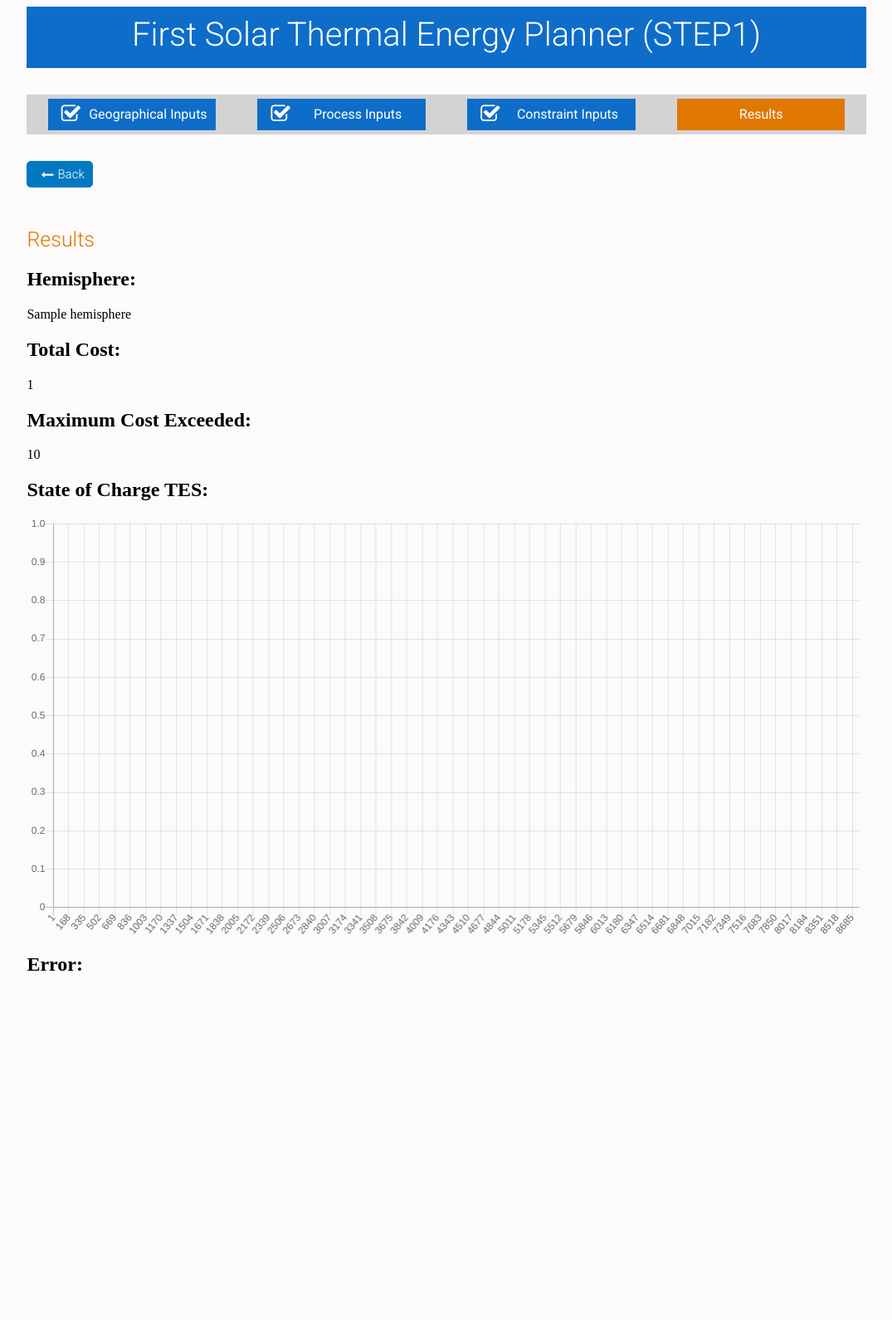
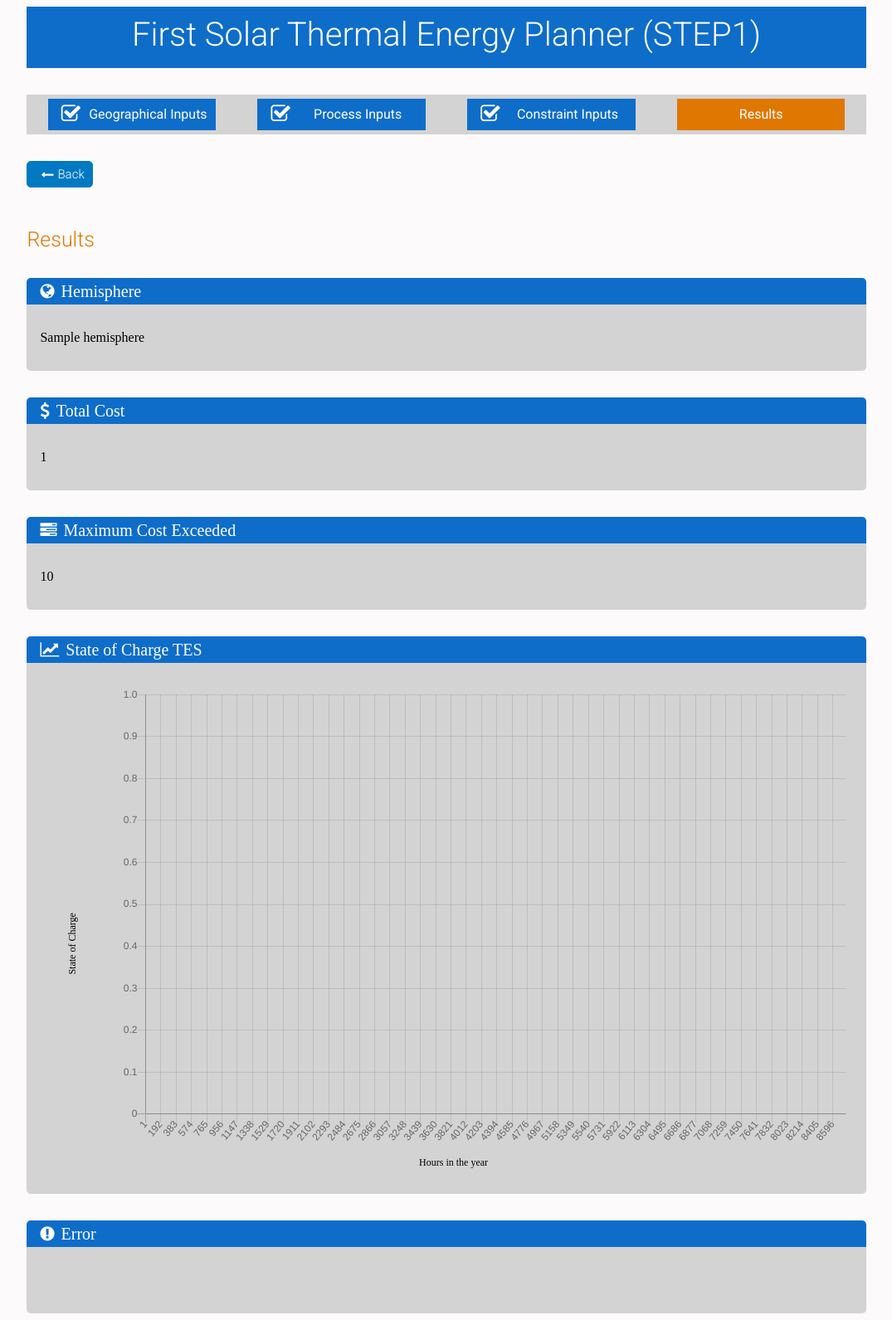
Before and after one commit to NREL/git-STEP1, a Flask app: template frontend/templates/results.html in a window 1280 px wide. Shown: the whole page at 83% size, without its empty margins (102-1177 px from the left). Before the commit the page ends 1170 px from the top, so only its background shows below. Run offline with Flask 3, Linux system fonts and the light colour scheme; the template is opened without the code that fills it: most values are stand-ins (such as "Sample title", 1, 10 or a date in 2020).

Commit message:
Add files via upload

```diff
--- a/frontend/templates/results.html
+++ b/frontend/templates/results.html
@@ -58,34 +58,75 @@
     </div>
 
     <div>
-      <h2>
-        Hemisphere:
-      </h2>
-      {{ hemisphere }}
+      <div style="background-color: #0e6dc9; height: 2rem; display: flex; margin-top: 2rem; border-top-right-radius: 5px; border-top-left-radius: 5px">
+        <i class="fa fa-globe" style="color: white; font-size: 20px; margin-left: 1rem;  margin-top: auto; margin-bottom: auto"></i>
+        <div style="color: white; font-size: 20px; margin-left: 0.5rem;  margin-top: auto; margin-bottom: auto">
+          Hemisphere
+        </div>
+      </div>
+      <div style="background-color: lightgrey; height: 5rem; display: flex; border-bottom-right-radius: 5px; border-bottom-left-radius: 5px">
+        <div style="margin-left: 1rem; margin-top: auto; margin-bottom: auto">
+          {{ hemisphere }}
+        </div>
+      </div>
     </div>
     <div>
-      <h2>
-        Total Cost:
-      </h2>
-      {{ total_cost }}
+      <div style="background-color: #0e6dc9; height: 2rem; display: flex; margin-top: 2rem; border-top-right-radius: 5px; border-top-left-radius: 5px">
+        <i class="fa fa-usd" style="color: white; font-size: 20px; margin-left: 1rem;  margin-top: auto; margin-bottom: auto"></i>
+        <div style="color: white; font-size: 20px; margin-left: 0.5rem;  margin-top: auto; margin-bottom: auto">
+          Total Cost
+        </div>
+      </div>
+      <div style="background-color: lightgrey; height: 5rem; display: flex; border-bottom-right-radius: 5px; border-bottom-left-radius: 5px">
+        <div style="margin-left: 1rem; margin-top: auto; margin-bottom: auto">
+          {{ total_cost }}
+        </div>
+      </div>
     </div>
     <div>
-      <h2>
-        Maximum Cost Exceeded:
-      </h2>
-      {{ max_cost_exceeded }}
+      <div style="background-color: #0e6dc9; height: 2rem; display: flex; margin-top: 2rem; border-top-right-radius: 5px; border-top-left-radius: 5px">
+        <i class="fa fa-tasks" style="color: white; font-size: 20px; margin-left: 1rem;  margin-top: auto; margin-bottom: auto"></i>
+        <div style="color: white; font-size: 20px; margin-left: 0.5rem;  margin-top: auto; margin-bottom: auto">
+          Maximum Cost Exceeded
+        </div>
+      </div>
+      <div style="background-color: lightgrey; height: 5rem; display: flex; border-bottom-right-radius: 5px; border-bottom-left-radius: 5px">
+        <div style="margin-left: 1rem; margin-top: auto; margin-bottom: auto">
+          {{ max_cost_exceeded }}
+        </div>
+      </div>
     </div>
     <div>
-      <h2>
-        State of Charge TES:
-      </h2>
-      <canvas id="myChart" style="width:100%;"></canvas>
+      <div style="background-color: #0e6dc9; height: 2rem; display: flex; margin-top: 2rem; border-top-right-radius: 5px; border-top-left-radius: 5px">
+        <i class="fa fa-line-chart" style="color: white; font-size: 20px; margin-left: 1rem;  margin-top: auto; margin-bottom: auto"></i>
+        <div style="color: white; font-size: 20px; margin-left: 0.5rem;  margin-top: auto; margin-bottom: auto">
+          State of Charge TES
+        </div>
+      </div>
+      <div style="background-color: lightgrey; height: 40rem; display: flex; border-bottom-right-radius: 5px; border-bottom-left-radius: 5px">
+        <div style="rotate: 270deg; margin-top: auto; margin-bottom: auto; font-size: 12px; width: 7rem">
+          State of Charge
+        </div>
+        <div style="margin-top: auto; margin-bottom: auto; margin-right: 1rem; display: block">
+          <canvas id="myChart" style="width:100%; height: 35rem"></canvas>
+          <div style="margin-right: auto; margin-left: auto; margin-top: 1rem; font-size: 12px; width: 10rem">
+            Hours in the year
+          </div>
+        </div>
+      </div>
     </div>
     <div>
-      <h2>
-        Error:
-      </h2>
-      {{ error }}
+      <div style="background-color: #0e6dc9; height: 2rem; display: flex; margin-top: 2rem; border-top-right-radius: 5px; border-top-left-radius: 5px">
+        <i class="fa fa-exclamation-circle" style="color: white; font-size: 20px; margin-left: 1rem;  margin-top: auto; margin-bottom: auto"></i>
+        <div style="color: white; font-size: 20px; margin-left: 0.5rem;  margin-top: auto; margin-bottom: auto">
+          Error
+        </div>
+      </div>
+      <div style="background-color: lightgrey; height: 5rem; display: flex; border-bottom-right-radius: 5px; border-bottom-left-radius: 5px">
+        <div style="margin-left: 1rem; margin-top: auto; margin-bottom: auto">
+          {{ error }}
+        </div>
+      </div>
     </div>
 
   </div>
@@ -106,13 +147,19 @@
           lineTension: 0,
           backgroundColor: "rgba(0,0,255,1.0)",
           borderColor: "rgba(0,0,255,0.1)",
+          pointBackgroundColor: "#0e6dc9",
           data: yValues
         }]
       },
       options: {
         legend: {display: false},
         scales: {
-          yAxes: [{ticks: {min: 0, max:1}}]
+          yAxes: [{
+            ticks: {
+              min: 0,
+              max:1
+            }
+          }]
         }
       }
     });
```
